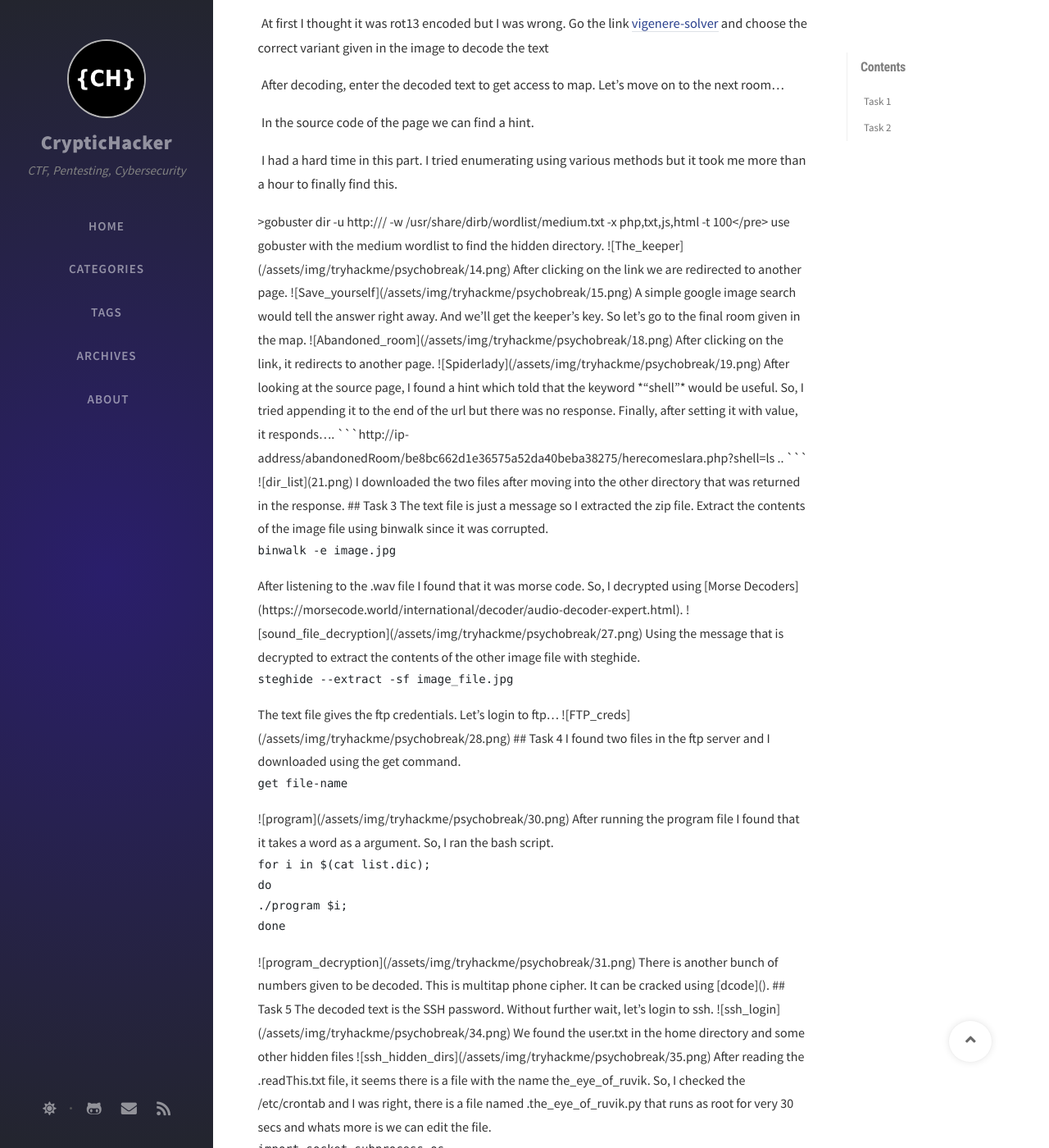
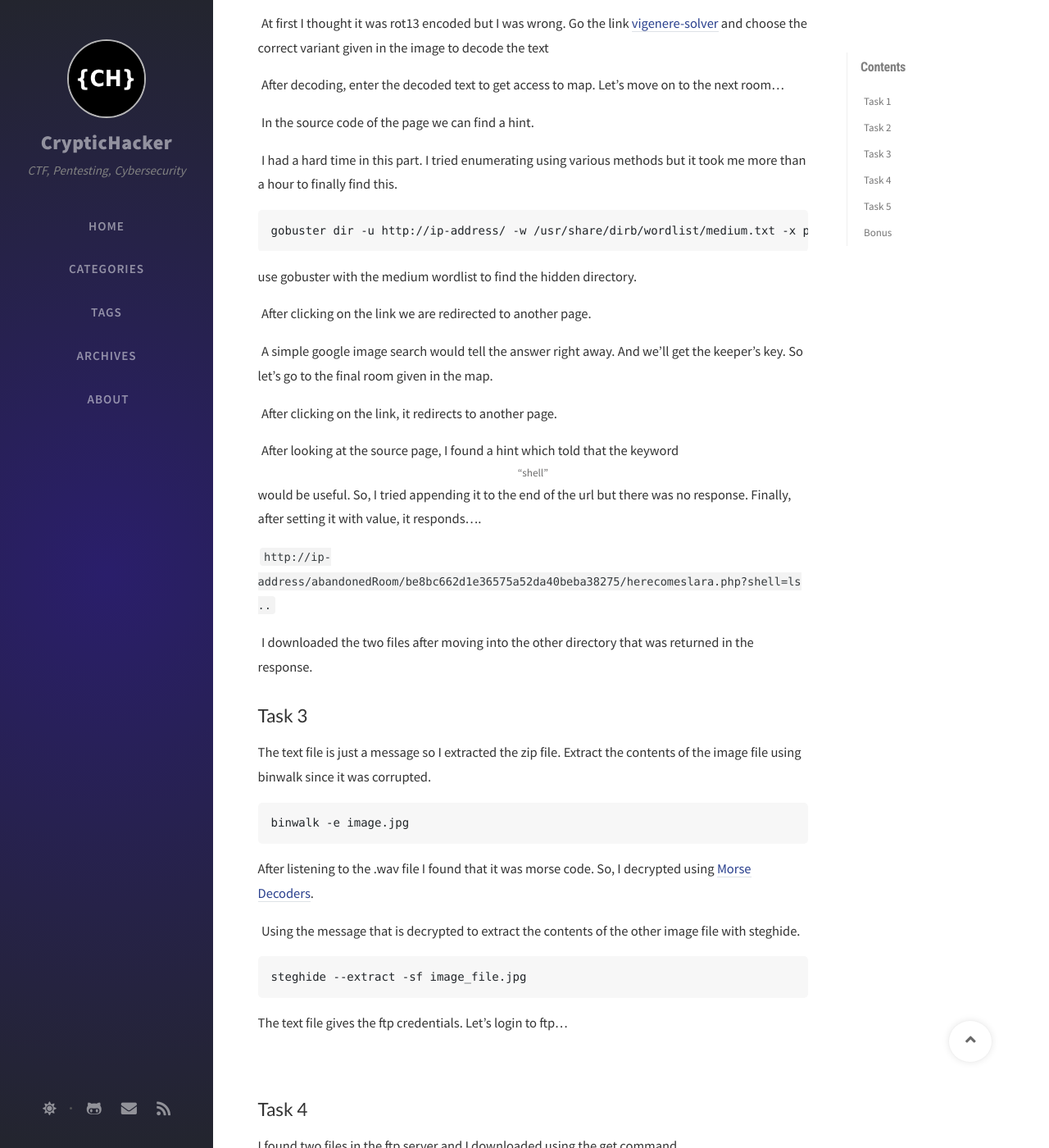
Before and after one commit to cryptichacker/cryptichacker.github.io, a Jekyll site: the page built from _posts/2020-11-14-psychobreak.md, in a window 1280 px wide and 1400 px high, scrolled down 928 px. Shown: the whole window at 82% size. Built offline with Jekyll 4.4.1, drawn with Linux system fonts in a browser that asks for light colours; nearby versions of some CDN libraries; comment, search, counter and statistics services are not loaded; some of the changed text lies outside the part shown.

Commit message:
Update 2020-11-14-psychobreak.md

```diff
--- a/_posts/2020-11-14-psychobreak.md
+++ b/_posts/2020-11-14-psychobreak.md
@@ -47,7 +47,7 @@ In the source code of the page we can find a hint.
 ![Safe_haven_hint](/assets/img/tryhackme/psychobreak/12.png)
 I had a hard time in this part. I tried enumerating using various methods but it took me more than a hour to finally find this.
 
-<pre>gobuster dir -u http://<ip-address>/ -w /usr/share/dirb/wordlist/medium.txt -x php,txt,js,html -t 100</pre>
+<pre>gobuster dir -u http://ip-address/ -w /usr/share/dirb/wordlist/medium.txt -x php,txt,js,html -t 100 </pre>
 
 use gobuster with the medium wordlist to find the hidden directory.
 
```
